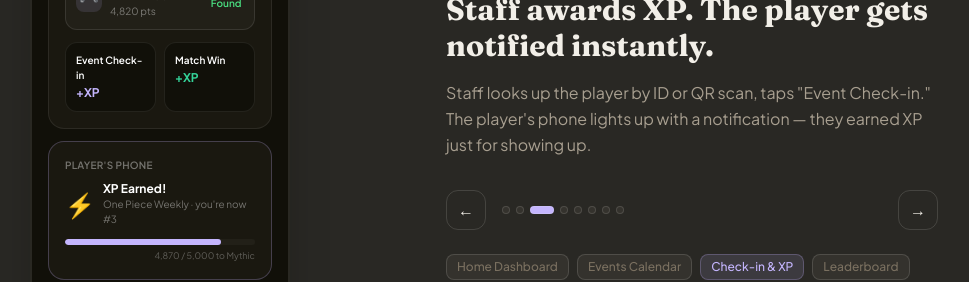
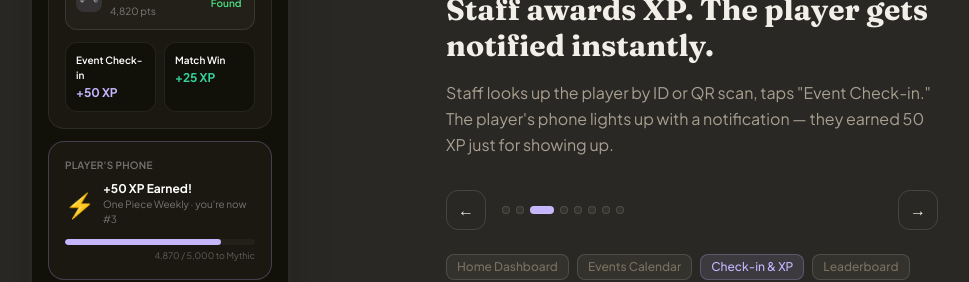
Before and after one commit to HyperDjGotsu/Hyperbolic-loyalty, a Next.js app in the folder apps/web/: page /pitch in a window 1280 px wide. Both pictures are taken after a click on the button 764 px from the left and 1501 px from the top of the page. Shown: the part 1291-1573 px from the top of the page, without its empty margins (214-1183 px from the left). Built offline with nearby package versions, Linux system fonts and the light colour scheme.

Commit message:
Revert "Hide how points are determined from public pages: no XP amounts on pitch, public event page/API, anonymous events API, welcome mock"
This reverts commit 6e1c2a82ac7c2f8916a94d1dc3bc51adb54f1739.

```diff
--- a/apps/web/app/api/events/[id]/public/route.ts
+++ b/apps/web/app/api/events/[id]/public/route.ts
@@ -1,5 +1,6 @@
 import { NextRequest, NextResponse } from 'next/server';
 import { createClient } from '@supabase/supabase-js';
+import { ATTENDANCE_LIFETIME_XP, WIN_LIFETIME_XP } from '@/lib/xp-constants';
 
 export const dynamic = 'force-dynamic';
 
@@ -130,6 +131,8 @@ export async function GET(
       twitchUrl: event.twitch_url,
       youtubeUrl: event.youtube_url,
       interestedCount: interestedCount || 0,
+      attendanceXp: ATTENDANCE_LIFETIME_XP,
+      winXp: WIN_LIFETIME_XP,
       prizing: event.prizing || [],
       location: (event.stores as unknown as { name: string } | null)?.name ?? 'Player Pass Event',
       address: (() => {
--- a/apps/web/app/api/events/route.ts
+++ b/apps/web/app/api/events/route.ts
@@ -253,9 +253,8 @@ export async function GET(request: Request) {
         hasStream: event.has_stream,
         twitchUrl: event.twitch_url,
         youtubeUrl: event.youtube_url,
-        // Reward amounts are only for signed-in players, never for anonymous callers
-        attendanceXp: userId ? ATTENDANCE_LIFETIME_XP : 0,
-        winXp: userId ? WIN_LIFETIME_XP : 0,
+        attendanceXp: ATTENDANCE_LIFETIME_XP,
+        winXp: WIN_LIFETIME_XP,
         interestedCount: interest.count,
         isInterested: interest.isInterested,
         interestedFriends: interest.friends,
--- a/apps/web/app/event/[id]/page.tsx
+++ b/apps/web/app/event/[id]/page.tsx
@@ -31,6 +31,8 @@ interface PublicEvent {
   twitchUrl: string | null;
   youtubeUrl: string | null;
   interestedCount: number;
+  attendanceXp: number;
+  winXp: number;
   prizing: string[];
   location: string;
   address: string;
@@ -201,6 +203,21 @@ export default function PublicEventPage() {
           </div>
         </div>
 
+        {/* XP Rewards */}
+        <div className="card-elevated !rounded-[22px] p-4 mb-6">
+          <div className="text-primary font-bold mb-3">XP Rewards</div>
+          <div className="flex gap-6">
+            <div>
+              <div className="xp-number text-xl">+{event.attendanceXp}</div>
+              <div className="text-secondary text-sm">Attendance</div>
+            </div>
+            <div>
+              <div className="xp-number text-xl">+{event.winXp}</div>
+              <div className="text-secondary text-sm">Per Win</div>
+            </div>
+          </div>
+        </div>
+
         {/* Prizing Structure */}
         {event.prizing && event.prizing.length > 0 && (
           <div className="card-elevated !rounded-[22px] p-4 mb-6">
--- a/apps/web/app/pitch/PitchContent.tsx
+++ b/apps/web/app/pitch/PitchContent.tsx
@@ -106,7 +106,7 @@ function PhoneScreen({ cfg }: { cfg: PitchConfig }) {
               <button className="w-full py-2.5 rounded-xl text-xs font-bold" style={{ background: hqColor, color: '#111009' }}>Spin Now →</button>
             </div>
             <div className="grid grid-cols-3 gap-1.5">
-              {[{ label: 'XP', color: '#60a5fa' }, { label: 'Big XP', color: hqColor }, { label: 'Badge!', color: '#f59e0b' }].map(p => (
+              {[{ label: '+50 XP', color: '#60a5fa' }, { label: '+150 XP', color: hqColor }, { label: 'Badge!', color: '#f59e0b' }].map(p => (
                 <div key={p.label} className="rounded-lg p-2 text-center" style={{ background: '#222018', border: '1px solid rgba(255,255,255,0.06)' }}>
                   <div className="text-xs font-bold" style={{ color: p.color }}>{p.label}</div>
                 </div>
@@ -204,10 +204,10 @@ function StaffCheckinWidget({ cfg }: { cfg: PitchConfig }) {
           </div>
           <div className="grid grid-cols-2 gap-2">
             {[
-              { label: 'Event Check-in', xp: '+XP', color: cfg.hqColor },
-              { label: 'Match Win', xp: '+XP', color: '#34d399' },
-              { label: 'Tournament Win', xp: '+XP', color: '#FACC15' },
-              { label: 'Referral Bonus', xp: '+XP', color: '#f472b6' },
+              { label: 'Event Check-in', xp: '+50 XP', color: cfg.hqColor },
+              { label: 'Match Win', xp: '+25 XP', color: '#34d399' },
+              { label: 'Tournament Win', xp: '+100 XP', color: '#FACC15' },
+              { label: 'Referral Bonus', xp: '+75 XP', color: '#f472b6' },
             ].map(action => (
               <button
                 key={action.label}
@@ -586,7 +586,7 @@ function AppTourSection({ cfg }: { cfg: PitchConfig }) {
     {
       label: 'Check-in & XP',
       title: 'Staff awards XP. The player gets notified instantly.',
-      body: `Staff looks up the player by ID or QR scan, taps "Event Check-in." The player's phone lights up with a notification — they earned XP just for showing up.`,
+      body: `Staff looks up the player by ID or QR scan, taps "Event Check-in." The player's phone lights up with a notification — they earned 50 XP just for showing up.`,
       screen: (
         <div className="px-4 pb-4">
           {/* Staff check-in view compressed into phone */}
@@ -602,8 +602,8 @@ function AppTourSection({ cfg }: { cfg: PitchConfig }) {
             </div>
             <div className="grid grid-cols-2 gap-2">
               {[
-                { label: 'Event Check-in', xp: '+XP', color },
-                { label: 'Match Win', xp: '+XP', color: '#34d399' },
+                { label: 'Event Check-in', xp: '+50 XP', color },
+                { label: 'Match Win', xp: '+25 XP', color: '#34d399' },
               ].map(a => (
                 <div key={a.label} className="rounded-xl p-2.5" style={{ background: '#111009', border: '1px solid rgba(255,255,255,0.08)' }}>
                   <div className="text-[10px] font-semibold text-white">{a.label}</div>
@@ -618,7 +618,7 @@ function AppTourSection({ cfg }: { cfg: PitchConfig }) {
             <div className="flex items-center gap-2">
               <div className="text-2xl">⚡</div>
               <div>
-                <div className="text-xs font-bold text-white">XP Earned!</div>
+                <div className="text-xs font-bold text-white">+50 XP Earned!</div>
                 <div className="text-[10px]" style={{ color: 'rgba(255,255,255,0.4)' }}>One Piece Weekly · you're now #3</div>
               </div>
             </div>
@@ -673,10 +673,10 @@ function AppTourSection({ cfg }: { cfg: PitchConfig }) {
           <div className="text-[10px] font-semibold mb-2" style={{ color: 'rgba(255,255,255,0.4)' }}>Possible prizes</div>
           <div className="grid grid-cols-3 gap-1.5">
             {[
-              { label: 'XP', rarity: 'Common', color: '#60a5fa' },
-              { label: 'Big XP', rarity: 'Rare', color },
+              { label: '+50 XP', rarity: 'Common', color: '#60a5fa' },
+              { label: '+150 XP', rarity: 'Rare', color },
               { label: 'Gold Frame', rarity: 'Epic', color: '#FACC15' },
-              { label: 'XP boost', rarity: 'Common', color: '#60a5fa' },
+              { label: '+25 XP', rarity: 'Common', color: '#60a5fa' },
               { label: 'Badge', rarity: 'Rare', color: '#f472b6' },
               { label: '👑 Title', rarity: 'Legendary', color: '#f59e0b' },
             ].map(p => (
@@ -768,7 +768,7 @@ function AppTourSection({ cfg }: { cfg: PitchConfig }) {
           {[
             { icon: '🎰', title: 'Daily spin ready!', body: "Don't leave Points on the table — spin now.", time: '2m ago', color },
             { icon: '📣', title: 'New event announced', body: 'One Piece Regional — Sat Jan 25 · 12 PM', time: '1h ago', color: '#E63946' },
-            { icon: '⚡', title: 'XP Earned', body: 'XP from Pokemon League check-in', time: '2d ago', color: '#FACC15' },
+            { icon: '⚡', title: 'XP Earned', body: '+50 XP from Pokemon League check-in', time: '2d ago', color: '#FACC15' },
             { icon: '🏆', title: 'Rank up!', body: "You've reached Planeswalker rank in MTG", time: '3d ago', color: '#8B5CF6' },
             { icon: '🛍️', title: 'New prize added', body: 'Holographic Frame now on the Prize Wall', time: '5d ago', color: '#34d399' },
           ].map(n => (
@@ -959,7 +959,7 @@ function WhyItMattersSection({ cfg }: { cfg: PitchConfig }) {
                 { label: 'Scans QR · creates account', sub: '30 seconds', icon: '📱', done: true },
                 { label: 'Sees the leaderboard', sub: 'Who\'s #1? Who should I beat?', icon: '🏆', done: true },
                 { label: 'Checks upcoming events', sub: 'One Piece Weekly — this Saturday', icon: '📅', done: true },
-                { label: 'Gets their first check-in XP', sub: 'XP earned — they\'re on the board', icon: '⚡', done: true },
+                { label: 'Gets their first check-in XP', sub: '+50 XP — they\'re on the board', icon: '⚡', done: true },
                 { label: 'Returns next week', sub: 'Because they\'re #47 and want to climb', icon: '🔄', done: false },
               ].map((step, i) => (
                 <div key={step.label} className="flex items-center gap-3 p-3 rounded-xl border border-border-token" style={{ background: 'var(--bg-base)' }}>
--- a/apps/web/components/WelcomeOverlay.tsx
+++ b/apps/web/components/WelcomeOverlay.tsx
@@ -69,12 +69,12 @@ function SlideArt({ slide, prizes, currency }: { slide: number; prizes: PrizePre
       <div className={`${CARD} mb-6`}>
         <div className="flex items-center justify-between text-xs font-semibold">
           <span className="text-secondary">Level 11</span>
-          <span className="text-xp">+XP</span>
+          <span className="text-xp">+30 XP</span>
         </div>
         <div className="mt-2 h-2.5 overflow-hidden rounded-full bg-elevated"><div className="h-full w-2/3 rounded-full bg-xp" /></div>
         <div className="mt-3 flex gap-2 text-[11px] font-bold">
-          <span className="rounded-full bg-elevated px-2.5 py-1 text-primary">Check-in</span>
-          <span className="rounded-full bg-elevated px-2.5 py-1 text-primary">Match win</span>
+          <span className="rounded-full bg-elevated px-2.5 py-1 text-primary">Check-in +20</span>
+          <span className="rounded-full bg-elevated px-2.5 py-1 text-primary">Match win +10</span>
         </div>
       </div>
     );
```
